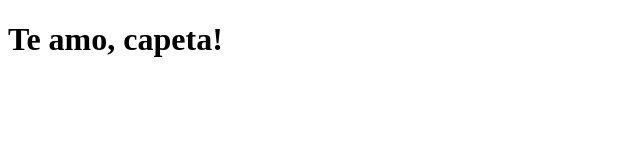
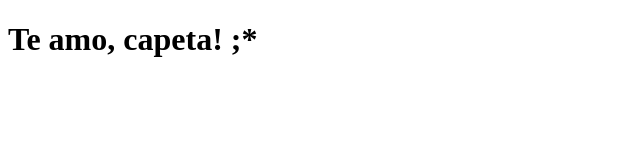
Before and after one commit to biraneves/clone-tabnews, a Next.js app: page / in a window 1280 px wide. Shown: the top 160 px of the page, without its empty margins (0-640 px from the left). Built offline with nearby package versions, Linux system fonts and the light colour scheme.

Commit message:
Modifica a frase

```diff
--- a/pages/index.js
+++ b/pages/index.js
@@ -1,5 +1,5 @@
 function Home() {
-    return <h1>Te amo, capeta!</h1>
+    return <h1>Te amo, capeta! ;*</h1>
 }
 
 export default Home;
```
